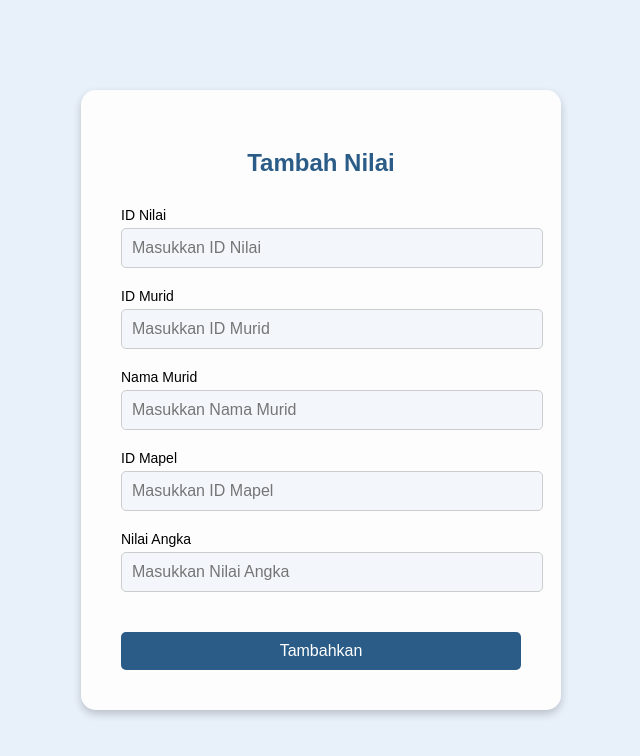
After one commit to Dikayuann/Fp_pwl, a CodeIgniter app: page /database/index.php/crud_nilai/tambah in a window 1280 px wide. The commit adds this page. Shown: the top 756 px of the page, without its empty margins (319-959 px from the left). Run offline with CodeIgniter, Linux system fonts and the light colour scheme.

Commit message:
crud nilai

```diff
--- a/application/config/routes.php
+++ b/application/config/routes.php
@@ -52,14 +52,25 @@ defined('BASEPATH') OR exit('No direct script access allowed');
 $route['default_controller'] = 'welcome';
 $route['404_override'] = '';
 $route['translate_uri_dashes'] = FALSE;
+
+// Rute untuk CRUD Murid
 $route['crud_murid'] = 'crud_murid/index';
 $route['crud_murid/tambah'] = 'crud_murid/tambah';
 $route['crud_murid/simpan'] = 'crud_murid/simpan';
 $route['crud_murid/edit/(:num)'] = 'crud_murid/edit/$1';
 $route['crud_murid/update'] = 'crud_murid/update';
 $route['crud_murid/hapus/(:num)'] = 'crud_murid/hapus/$1';
+
+// Rute untuk Kelas
 $route['kelas'] = 'kelas/index'; // Menampilkan daftar kelas
 $route['kelas/tambah_kelasdanjadwal'] = 'kelas/tambah'; // Menampilkan form tambah kelas
 $route['kelas/edit_kelasdanjadwal/(:num)'] = 'kelas/edit/$1'; // Menampilkan form edit kelas
 $route['kelas/hapus/(:num)'] = 'kelas/hapus/$1'; // Menghapus kelas
 $route['edit_kelasdanjadwal/(:num)'] = 'edit_kelasdanjadwal/index/$1';
+
+// Rute untuk CRUD Nilai
+$route['CRUD_nilai'] = 'CRUD_nilai/index';
+$route['CRUD_nilai/tambah'] = 'CRUD_nilai/tambah';
+$route['CRUD_nilai/edit/(:num)'] = 'CRUD_nilai/edit/$1';
+$route['CRUD_nilai/delete/(:num)'] = 'CRUD_nilai/hapus/$1'; // Mengubah delete menjadi hapus
+$route['CRUD_nilai/simpan'] = 'CRUD_nilai/simpan'; // Mengubah nilai/simpan menjadi CRUD_nilai/simpan
--- a/application/controllers/CRUD_nilai.php
+++ b/application/controllers/CRUD_nilai.php
@@ -1,9 +1,60 @@
 <?php
 defined('BASEPATH') OR exit('No direct script access allowed');
 
-class crud_nilai extends CI_Controller {
-	public function index()
-	{
-		$this->load->view('crud_nilai');
-	}
+class CRUD_nilai extends CI_Controller {
+
+    public function __construct() {
+        parent::__construct();
+        $this->load->model('nilai_model'); // Memuat model
+    }
+
+    // Menampilkan daftar nilai
+    public function index() {
+        $data['nilai'] = $this->nilai_model->get_all_nilai(); // Mengambil semua data nilai
+        $this->load->view('crud_nilai', $data); // Menampilkan view dengan data nilai
+    }
+
+    // Menampilkan form tambah nilai
+    public function tambah() {
+        $this->load->view('tambah_nilai'); // Menampilkan form tambah nilai
+    }
+
+    // Menyimpan nilai baru
+    public function simpan() {
+        $data = array(
+            'id_murid' => $this->input->post('id_murid'), // Mengambil ID murid dari input
+            'nama_murid' => $this->input->post('nama_murid'), // Mengambil nama murid dari input
+            'id_mapel' => $this->input->post('id_mapel'), // Mengambil ID mapel dari input
+            'nilai_angka' => $this->input->post('nilai_angka') // Mengambil nilai angka dari input
+        );
+
+        $this->nilai_model->insert_nilai($data); // Menyimpan data nilai baru
+        redirect('crud_nilai'); // Redirect ke halaman daftar nilai
+    }
+
+    // Menampilkan form edit nilai
+    public function edit($id_nilai) {
+        $data['nilai'] = $this->nilai_model->get_nilai_by_id($id_nilai); // Mengambil data nilai berdasarkan ID
+        $this->load->view('edit_nilai', $data); // Menampilkan form edit nilai
+    }
+
+    // Mengupdate nilai
+    public function update() {
+        $id_nilai = $this->input->post('id_nilai'); // Mengambil ID nilai dari input
+        $data = array(
+            'id_murid' => $this->input->post('id_murid'), // Mengambil ID murid dari input
+            'nama_murid' => $this->input->post('nama_murid'), // Mengambil nama murid dari input
+            'id_mapel' => $this->input->post('id_mapel'), // Mengambil ID mapel dari input
+            'nilai_angka' => $this->input->post('nilai_angka') // Mengambil nilai angka dari input
+        );
+
+        $this->nilai_model->update_nilai($id_nilai, $data); // Mengupdate data nilai
+        redirect('crud_nilai'); // Redirect ke halaman daftar nilai
+    }
+
+    // Menghapus nilai
+    public function hapus($id_nilai) {
+        $this->nilai_model->delete_nilai($id_nilai); // Menghapus data nilai berdasarkan ID
+        redirect('crud_nilai'); // Redirect ke halaman daftar nilai
+    }
 }
--- /dev/null
+++ b/application/models/Nilai_model.php
@@ -0,0 +1,50 @@
+<?php
+
+defined('BASEPATH') OR exit('No direct script access allowed');
+
+class Nilai_model extends CI_Model {
+
+    // Nama tabel
+    private $table = 'nilai';
+
+    // Constructor
+    public function __construct() {
+        parent::__construct();
+    }
+
+    // Mendapatkan semua data nilai
+    public function get_all_nilai() {
+        $query = $this->db->get($this->table);
+        return $query->result();
+    }
+
+    // Mendapatkan data nilai berdasarkan ID
+    public function get_nilai_by_id($id_nilai) {
+        $query = $this->db->get_where($this->table, array('id_nilai' => $id_nilai));
+        return $query->row();
+    }
+
+    // Menambahkan data nilai baru
+    public function insert_nilai($data) {
+        return $this->db->insert($this->table, $data);
+    }
+
+    // Memperbarui data nilai
+    public function update_nilai($id_nilai, $data) {
+        $this->db->where('id_nilai', $id_nilai);
+        return $this->db->update($this->table, $data);
+    }
+
+    // Menghapus data nilai
+    public function delete_nilai($id_nilai) {
+        $this->db->where('id_nilai', $id_nilai);
+        return $this->db->delete($this->table);
+    }
+
+    // Mendapatkan nilai berdasarkan murid
+    public function get_nilai_by_murid($id_murid) {
+        $this->db->where('id_murid', $id_murid);
+        $query = $this->db->get($this->table);
+        return $query->result();
+    }
+}
--- a/application/views/tambah_nilai.php
+++ b/application/views/tambah_nilai.php
@@ -77,7 +77,7 @@
 <body>
     <div class="form-container">
         <h2>Tambah Nilai</h2>
-        <form action="<?php echo site_url('nilai/simpan'); ?>" method="post">
+        <form action="<?php echo site_url('crud_nilai/simpan'); ?>" method="post">
             <div class="form-group">
                 <label for="id_nilai">ID Nilai</label>
                 <input type="text" id="id_nilai" name="id_nilai" placeholder="Masukkan ID Nilai" required>
```
Also changed, not shown: application/views/crud_nilai.php (+23 -3 lines), application/controllers/Change_log.php (line endings or trailing spaces).
